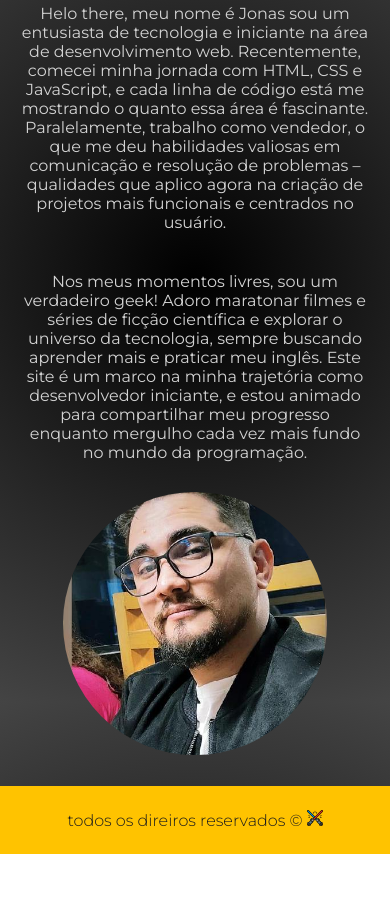
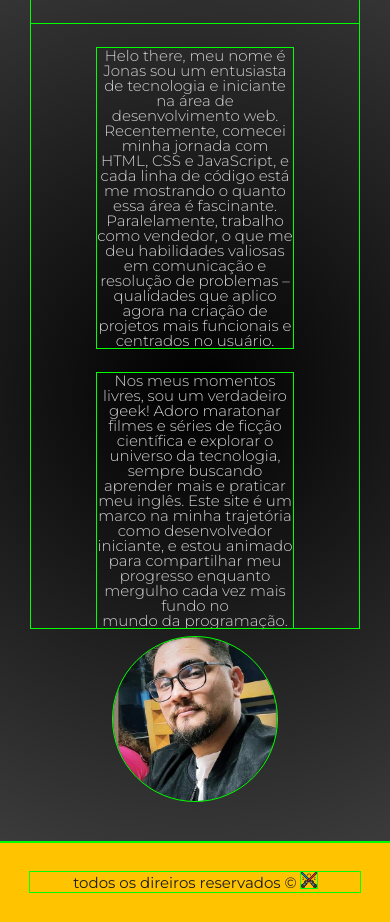
Before and after one commit to JoRicci/meu_primeiro_portifolio, a plain HTML site: page about.html in a window 390 px wide. Shown: the part 142-1064 px from the top of the page. Before the commit the page ends 996 px from the top, so only its background shows below. Drawn offline with Linux system fonts and the light colour scheme.

Commit message:
refactor:corret css style

```diff
--- a/about.html
+++ b/about.html
@@ -3,8 +3,8 @@
 <head>
     <meta charset="UTF-8">
     <meta name="viewport" content="width=device-width, initial-scale=1.0">
-    <link rel="stylesheet" href="about.css">
-    <link rel="shortcut icon" href="assents/sabre-de-luz.png" type="image/x-icon">
+    <link rel="stylesheet" href="styles/style.css">
+    <link rel="shortcut icon" href="assets/sabre-de-luz.png" type="image/x-icon">
     <title>Quem sou eu</title>
 </head>
 <body>
@@ -16,25 +16,28 @@
         </nav>
     </header>
     <main class="main">
-        <section class="main__content">
-            <h1 class="main__content__title">Quem sou eu </h1>
-            <p class="main__content__text" >
-                Helo there, meu nome é Jonas sou um entusiasta de tecnologia e iniciante na área de desenvolvimento web. Recentemente, comecei minha jornada com HTML, CSS e JavaScript, e cada linha de código está me mostrando o quanto essa área é fascinante. Paralelamente, trabalho como vendedor, o que me deu habilidades valiosas em comunicação e resolução de problemas – qualidades que aplico agora na criação de projetos mais funcionais e centrados no usuário.
+        <div class=" about" >
+            <section class="main__content about__content">
+                <h1 class="main__content__title about title">Quem sou eu </h1>
+                <p class="main__content__text about__text" >
+                    Helo there, meu nome é Jonas sou um entusiasta de tecnologia e iniciante na área de desenvolvimento web. Recentemente, comecei minha jornada com HTML, CSS e JavaScript, e cada linha de código está me mostrando o quanto essa área é fascinante. Paralelamente, trabalho como vendedor, o que me deu habilidades valiosas em comunicação e resolução de problemas – qualidades que aplico agora na criação de projetos mais funcionais e centrados no usuário.
 
-            </p>
-            <p class="main__content__text" >
+                </p>
+                <p class="main__content__text about__text" >
 
-                Nos meus momentos livres, sou um verdadeiro geek! Adoro maratonar filmes e séries de ficção científica e explorar o universo da tecnologia, sempre buscando aprender mais e praticar meu inglês. Este site é um marco na minha trajetória como desenvolvedor iniciante, e estou animado para compartilhar meu progresso enquanto mergulho cada vez mais fundo no mundo da programação.
-            </p>
-        </section>
+                    Nos meus momentos livres, sou um verdadeiro geek! Adoro maratonar filmes e séries de ficção científica e explorar o universo da tecnologia, sempre buscando aprender mais e praticar meu inglês. Este site é um marco na minha trajetória como desenvolvedor iniciante, e estou animado para compartilhar meu progresso enquanto mergulho cada vez mais fundo no mundo da programação.
+                </p>
+            </section>
+            <img class="image-circle about__image"  src="assets/146859405.jpg" alt="">
+        </div>
         <section>
-            <img class="image-circle"  src="assents/146859405.jpg" alt="">
+
         </section>
     </main>
 
     <footer class="footer">
         <p>
-            todos os direiros reservados &copy; <img src="assents/sabre-de-luz (1).png" alt="">
+            todos os direiros reservados &copy; <img src="assets/sabre-de-luz (1).png" alt="">
         </p>
     </footer>
 </body>
--- a/about.css
+++ b/styles/about.css
@@ -12,7 +12,7 @@ body{
 }
 
 html, body{
-    height: 100%;
+    max-width: 100%;
 }
 
 .header{
--- a/style.css
+++ b/styles/style.css
@@ -3,7 +3,7 @@
 *{
     margin: 0;
     padding: 0;
-    outline: px solid lime ;
+    outline: 1px solid lime ;
 }
 
 body{
@@ -23,7 +23,7 @@ html, body{
 }
 
 .navbar{
-    display: flex;
+    display:flex;
     gap: 50px;
 }
 
@@ -43,7 +43,21 @@ html, body{
     display: flex;
     flex-direction: column;
     align-items: center;
+    flex: 1;
     text-align: center;
+    max-width:100%;
+    max-height: 100%;
+
+}
+
+.about{
+    display: flex;
+    flex-direction: row-reverse;
+    align-items: center;
+    justify-content: center;
+    align-items: center;
+    text-align: center;
+    padding: 8%;
 }
 
 .main__content{
@@ -54,10 +68,26 @@ html, body{
     gap:25px;
 }
 
+.about__content{
+    display: flex;
+    flex-direction:column;
+    justify-content: center;
+    text-align: center;
+    gap: 25px;
+    line-height: 100px;
+
+}
+
+
 .main__content__title{
     font-size: 40px;
     font-family:"Orbitron", serif ;
     padding: 1%;
+}
+
+.about__title{
+    font-size: 50px;
+    font-family: "Orbitron", serif;
 }
 
 .main__content__title2{
@@ -72,9 +102,20 @@ html, body{
     line-height: 2em;
 }
 
+.about__text{
+    font-size: 17px;
+    font-family:"Montserrat",sans-serif ;
+}
+
 .image-circle{
     border-radius: 100%;
-    margin: 25px;
+    margin: 10px;
+    width: 25%;
+}
+
+.about__image{
+    border-radius: 80%;
+    margin:3%;
     width: 25%;
 }
 
@@ -121,49 +162,6 @@ html, body{
     background-color:#00FF00;
 }
 
-/* .content__link-2{
-    color: #1C1C1C;
-    display: flex;
-    justify-content:center;
-    align-items: center;
-    background-color:#FF4D4D;
-    border-radius:100px ;
-    width: 300px;
-    height: 30px;
-    font-size: 16px;
-    gap: 16px;
-    text-decoration: none;
-    cursor: pointer;
-    transition: all 0,10s;
-}
-
-.content__link-2:hover{
-        background-color: #1C1C1C;
-        color: #D3D3D3;
-        border: 1px solid   #FFC300;
-}
-
-.content__link-3{
-    color: #1C1C1C;
-    display: flex;
-    justify-content:center;
-    align-items: center;
-    background-color:#00FF00;
-    border-radius:100px ;
-    width: 300px;
-    height: 30px;
-    font-size: 16px;
-    gap: 16px;
-    text-decoration: none;
-    cursor: pointer;
-    transition: all 0,10s;
-}
-
-.content__link-3:hover{
-    background-color: #1C1C1C;
-        color: #D3D3D3;
-        border: 1px solid   #FFC300;
-} */
 
 .footer{
     color: #1C1C1C;
@@ -171,11 +169,11 @@ html, body{
     text-align: center;
     font-weight: 400;
     background-color: #FFC300;
-    padding: 1.5em;
+    padding: 2em;
     font-family:"Montserrat",sans-serif ;
 }
 
-@media (max-width:1200px ) {
+@media (max-width:800px ) {
     .contact-links-section{
         display: flex;
         flex-direction: column;
@@ -196,4 +194,33 @@ html, body{
         text-align: center;
         justify-content: center;
     }
+
+    .main__content__title{
+        font-size: 25px;
+    }
+
+    .main__content__title2{
+        font-size: 18px;}
+
+    .main__content__text{
+    font-size: 15px;
+    font-family:"Montserrat",sans-serif;
+    font-weight: 300;
+    line-height: 1em;
+    max-width: 60%;
+    margin: 0 auto;
+    text-align: center;
 }
+.about{
+    display: flex;
+    flex-direction:column;
+    align-items: center;
+    justify-content: center;
+    align-items: center;
+    text-align: center;
+}
+.about__content{
+    margin:0;
+}
+
+}
```
Also changed, not shown: index.html (+7 -7 lines), assets/146859405.jpg (renamed from assents/146859405.jpg), assets/github.png (renamed from assents/github.png), assets/instagram.png (renamed from assents/instagram.png), assets/linkedin (1).png (renamed from assents/linkedin (1).png), assets/sabre-de-luz (1).png (renamed from assents/sabre-de-luz (1).png), assets/sabre-de-luz.png (renamed from assents/sabre-de-luz.png).
